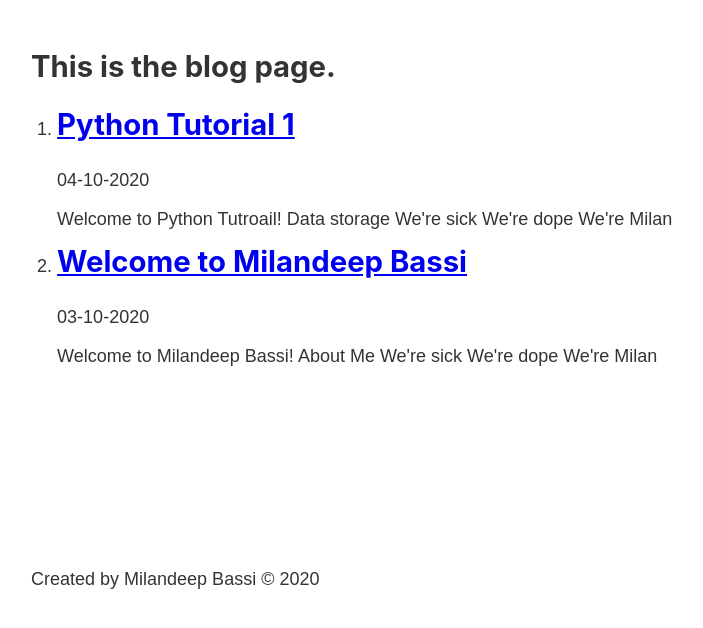
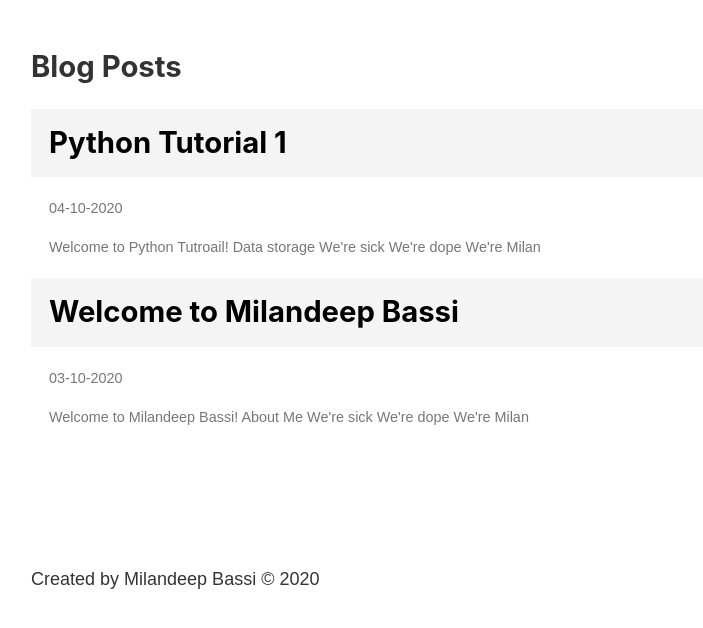
Before and after one commit to milandeepbassi/GreatGatsbyBootcamp, a Gatsby site in the folder gatsby-bootcamp/: page /blog in a window 1280 px wide. Shown: the part 164-792 px from the top of the page, without its empty margins (147-850 px from the left). Built offline with nearby package versions, Linux system fonts and the light colour scheme; Gatsby itself is replaced by a stand-in of ours.

Commit message:
Added styling to Blog posts page.

```diff
--- a/gatsby-bootcamp/src/components/footer.js
+++ b/gatsby-bootcamp/src/components/footer.js
@@ -1,6 +1,7 @@
 import { graphql, useStaticQuery } from 'gatsby'
 
 import React from 'react'
+import footerStyle from '../styles/footer.module.scss'
 
 const Footer = () => {
 
@@ -15,9 +16,9 @@ const Footer = () => {
   `)
 
     return (
-        <div>
+        <footer className={footerStyle.footer}>
             <p>Created by {data.site.siteMetadata.author} © 2020</p>
-        </div>
+        </footer>
     )
 }
 
--- a/gatsby-bootcamp/src/pages/blog.js
+++ b/gatsby-bootcamp/src/pages/blog.js
@@ -2,6 +2,7 @@ import { Link, graphql, useStaticQuery } from 'gatsby'
 
 import Layout from '../components/layout'
 import React from 'react'
+import blogStyle from '../styles/blog.module.scss'
 
 const BlogPage = () => {
 
@@ -26,16 +27,16 @@ const BlogPage = () => {
 
   return (
     <Layout>
-      <h2>This is the blog page.</h2>
-      <ol>
+      <h2>Blog Posts</h2>
+      <ol className={blogStyle.posts}>
         {data.allMarkdownRemark.edges.map((edge) => {
           return (
-            <li>
+            <li className={blogStyle.postsContent}>
               <h2>
                 <Link to={edge.node.fields.slug}>
                   {edge.node.frontmatter.title}
                 </Link>
-                </h2>
+              </h2>
               <p>{edge.node.frontmatter.date}</p>
               <p>{edge.node.excerpt}</p>
             </li>
--- /dev/null
+++ b/gatsby-bootcamp/src/styles/blog.module.scss
@@ -0,0 +1,28 @@
+.posts {
+    list-style-type: none;
+    margin: 0;
+}
+
+.postsContent {
+    margin: 1rem 0;
+    a {
+        background: #F4F4F4;
+        color: black;
+        display: block;
+        padding: 1rem;
+        text-decoration: none;
+    }
+    a:hover {
+        background: #e4e4e4;
+    }
+
+    h2{
+        margin-bottom: 1rem;
+    }
+
+    p {
+        color: #777777;
+        font-size: .8rem;
+        padding-left: 1rem;
+    }
+}
--- /dev/null
+++ b/gatsby-bootcamp/src/styles/footer.module.scss
@@ -0,0 +1,3 @@
+.footer {
+    margin-top: 3rem;
+}
```
